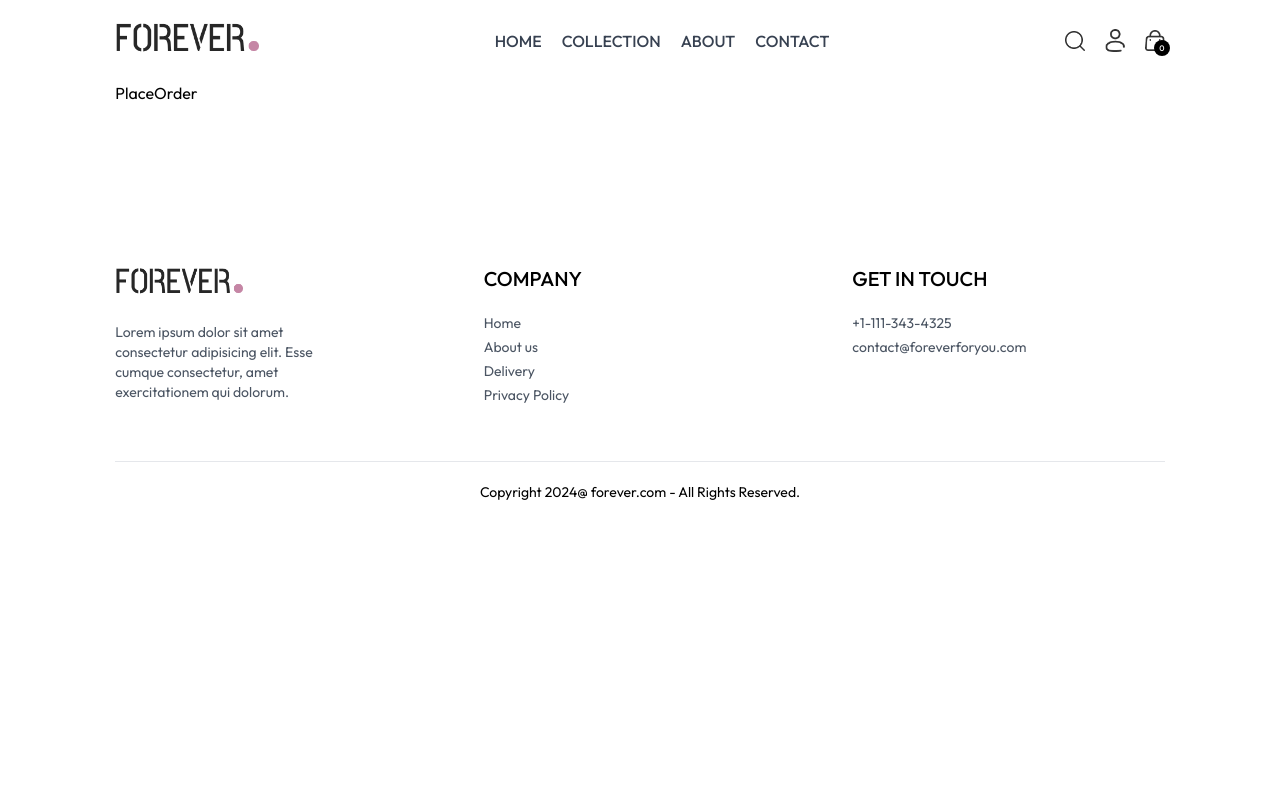
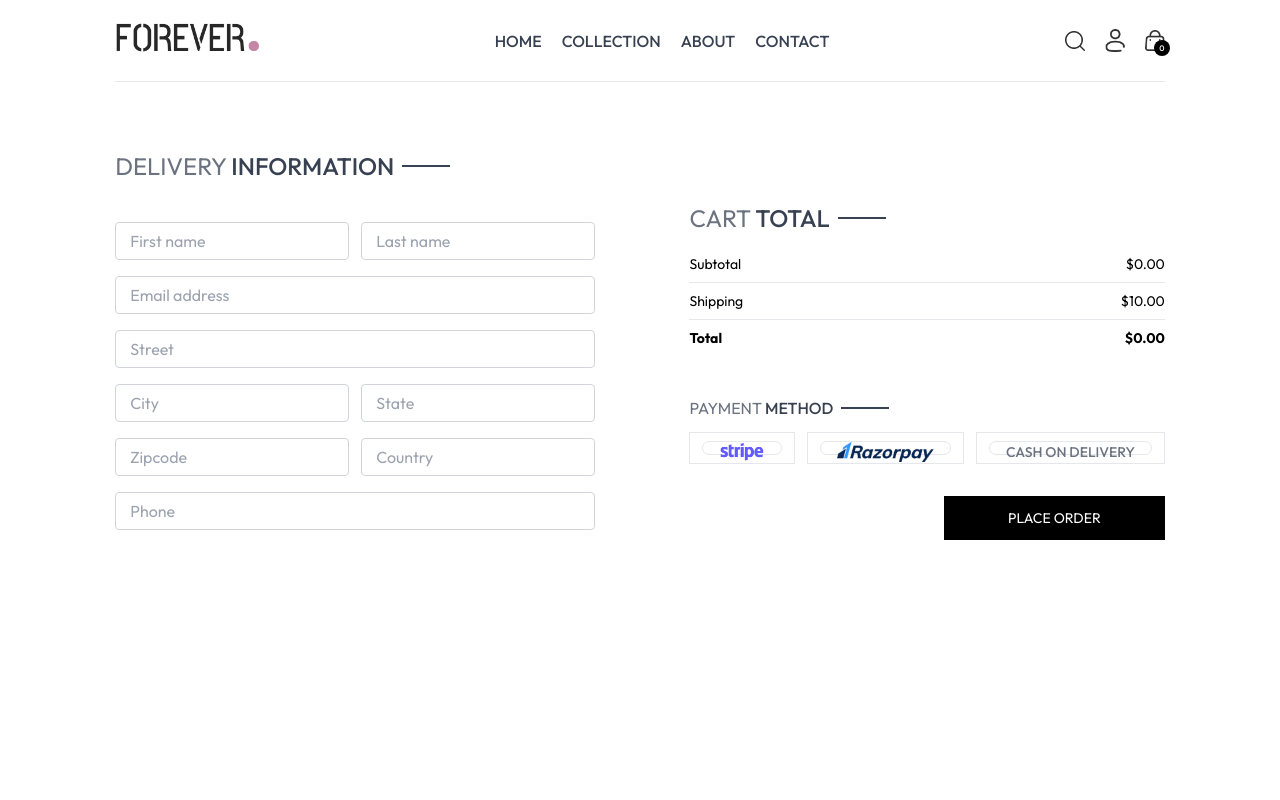
Before and after one commit to imran-assad/ecommerceWebProject2, a React (Vite) app: page /place-order in a window 1280 px wide. Shown: the top 800 px of the page. Built offline with nearby package versions, Linux system fonts and the light colour scheme.

Commit message:
place oder section completed

```diff
--- a/src/context/ShopContext.jsx
+++ b/src/context/ShopContext.jsx
@@ -1,6 +1,7 @@
 import { createContext, useEffect, useState } from "react";
 import { products } from "../assets/frontend_assets/assets";
 import { toast } from "react-toastify";
+import { useNavigate } from "react-router-dom";
 
 export const ShopContext = createContext();
 const ShopContextProvider = (props) => {
@@ -9,6 +10,7 @@
   const [search, setSearch] = useState("");
   const [showSearch, setShowSearch] = useState(false);
   const [cartItems, setCartItems] = useState({});
+  const navigate = useNavigate();
 
   const addToCart = async (itemId, size) => {
     if (!size) {
@@ -83,6 +85,7 @@
     getCartCount,
     updateQuantity,
     getCartAmount,
+    navigate,
   };
 
   useEffect(() => {
--- a/src/pages/Cart.jsx
+++ b/src/pages/Cart.jsx
@@ -4,7 +4,7 @@
 import { assets } from "../assets/frontend_assets/assets";
 import CartTotal from "../components/CartTotal";
 const Cart = () => {
-  const { products, currency, cartItems, updateQuantity } =
+  const { products, currency, cartItems, updateQuantity, navigate } =
     useContext(ShopContext);
 
   const [cartData, setCartData] = useState([]);
@@ -87,6 +87,14 @@
         <div className="flex justify-end my-20">
           <div className="w-full sm:w-[450px]">
             <CartTotal />
+            <div className="w-full text-end">
+              <button
+                onClick={() => navigate("/place-order")}
+                className="bg-black text-white text-sm my-8 px-8 py-3"
+              >
+                PROCEED TO CHECKOUT
+              </button>
+            </div>
           </div>
         </div>
       </div>
--- a/src/pages/PlaceOrder.jsx
+++ b/src/pages/PlaceOrder.jsx
@@ -1,5 +1,131 @@
-import React from "react";
+import React, { useContext, useState } from "react";
+import Title from "../components/Title";
+import CartTotal from "../components/CartTotal";
+import { assets } from "../assets/frontend_assets/assets";
+import { ShopContext } from "../context/ShopContext";
 
 export const PlaceOrder = () => {
-  return <div>PlaceOrder</div>;
+  const [method, setMethod] = useState("code");
+  const { navigate } = useContext(ShopContext);
+
+  return (
+    <div className="flex flex-col sm:flex-row justify-between gap-4 pt-5 sm:pt-14 min-h-[80vh] border-t">
+      {/* --------------left side----------------- */}
+      <div className="flex flex-col gap-4 w-full sm:max-w-[480px]">
+        <div className="text-xl sm:text-2xl my-3">
+          <Title text1={"DELIVERY"} text2={"INFORMATION"} />
+        </div>
+        <div className="flex gap-3">
+          <input
+            className="border border-gray-300 rounded py-1.5 px-3.5 w-full"
+            type="text"
+            placeholder="First name"
+          />
+          <input
+            className="border border-gray-300 rounded py-1.5 px-3.5 w-full"
+            type="text"
+            placeholder="Last name"
+          />
+        </div>
+        <input
+          className="border border-gray-300 rounded py-1.5 px-3.5 w-full"
+          type="email"
+          placeholder="Email address"
+        />
+        <input
+          className="border border-gray-300 rounded py-1.5 px-3.5 w-full"
+          type="text"
+          placeholder="Street"
+        />
+        <div className="flex gap-3">
+          <input
+            className="border border-gray-300 rounded py-1.5 px-3.5 w-full"
+            type="text"
+            placeholder="City"
+          />
+          <input
+            className="border border-gray-300 rounded py-1.5 px-3.5 w-full"
+            type="text"
+            placeholder="State"
+          />
+        </div>
+        <div className="flex gap-3">
+          <input
+            className="border border-gray-300 rounded py-1.5 px-3.5 w-full"
+            type="number"
+            placeholder="Zipcode"
+          />
+          <input
+            className="border border-gray-300 rounded py-1.5 px-3.5 w-full"
+            type="text"
+            placeholder="Country"
+          />
+        </div>
+        <input
+          className="border border-gray-300 rounded py-1.5 px-3.5 w-full"
+          type="text"
+          placeholder="Phone"
+        />
+      </div>
+      {/* ------------------Right side--------------------- */}
+      <div className="mt-8">
+        <div className="mt-8 min-w-8">
+          <CartTotal />
+        </div>
+        <div className="mt-12">
+          <Title text1={"PAYMENT"} text2={"METHOD"} />
+          {/* -------------payment method selection ------------------ */}
+          <div className="flex gap-3 flex-col lg:flex-row">
+            <div
+              onClick={() => setMethod("stripe")}
+              className="flex items-center gap-3 border p-2 px-3 cursor-pointer"
+            >
+              <p
+                className={`min-w-3.5 h-3.5  border rounded-full ${
+                  method === "stripe" ? "bg-green-400" : ""
+                }`}
+              >
+                <img className="h-5 mx-4" src={assets.stripe_logo} />
+              </p>
+            </div>
+            <div
+              onClick={() => setMethod("razorpay")}
+              className="flex items-center gap-3 border p-2 px-3 cursor-pointer"
+            >
+              <p
+                className={`min-w-3.5 h-3.5 border rounded-full ${
+                  method === "razorpay" ? "bg-green-400" : ""
+                } `}
+              >
+                <img className="h-5 mx-4" src={assets.razorpay_logo} />
+              </p>
+            </div>
+            <div
+              onClick={() => setMethod("cod")}
+              className="flex items-center gap-3 border p-2 px-3 cursor-pointer"
+            >
+              <p
+                className={`min-w-3.5 h-3.5 border rounded-full ${
+                  method === "cod" ? "bg-green-400" : ""
+                }`}
+              >
+                <p className="text-gray-500 text-sm font-medium mx-4">
+                  CASH ON DELIVERY
+                </p>
+              </p>
+            </div>
+          </div>
+          {/* place order button */}
+          <div className="w-full text-end mt-8">
+            <button
+              onClick={() => navigate("/navigate")}
+              className="bg-black text-white px-16 py-3 text-sm"
+            >
+              PLACE ORDER
+            </button>
+          </div>
+        </div>
+      </div>
+    </div>
+  );
 };
```
